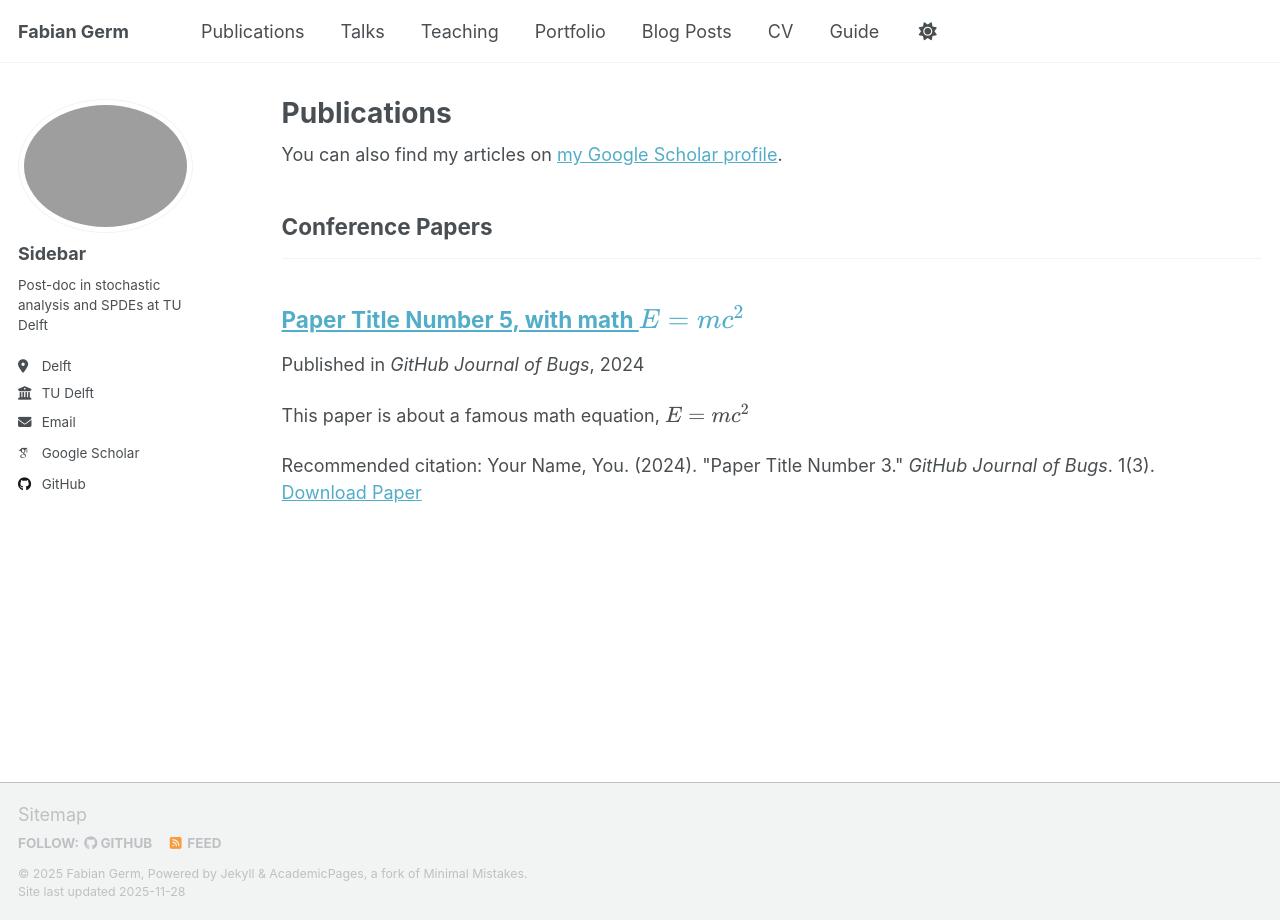
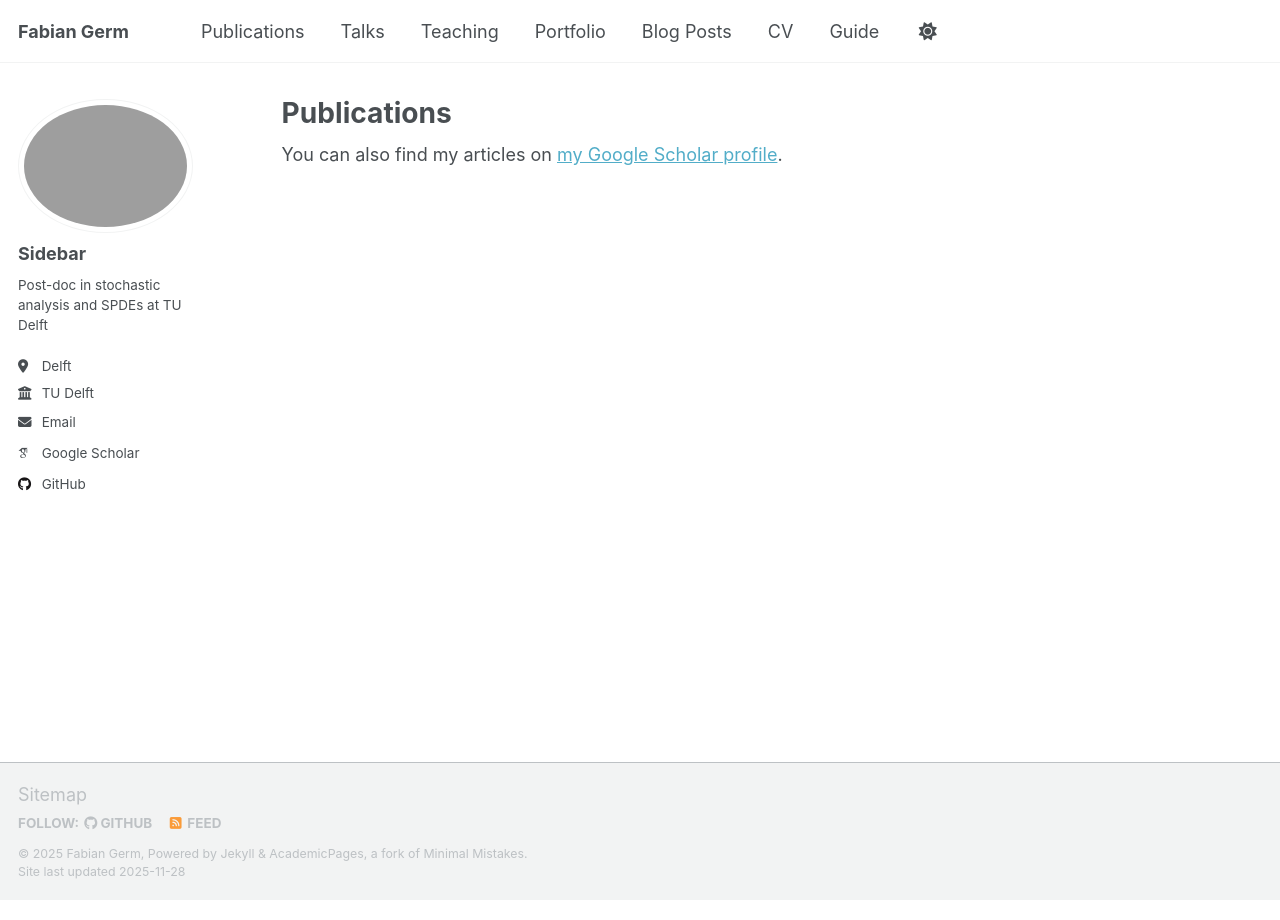
Before and after one commit to FabianGerm/fabiangerm.github.io, a Jekyll site: the page built from _pages/publications.html, in a window 1280 px wide. Built offline with Jekyll 4.4.1, drawn with Linux system fonts in a browser that asks for light colours; some web fonts are replaced; a script that is not in the unit is left out; a file with an impossible date is left out.

Commit message:
Update 2025-06-08-paper-title-number-5.md

```diff
--- a/_publications/2025-06-08-paper-title-number-5.md
+++ b/_publications/2025-06-08-paper-title-number-5.md
@@ -1,13 +1,13 @@
 ---
-title: "Paper Title Number 5, with math $$E=mc^2$$"
+title: "Extended Kalman Filter-Based Observer Design for Semilinear Infinite-Dimensional Systems"
 collection: publications
-category: conferences
+category: manuscripts
 permalink: /publication/2024-02-17-paper-title-number-4
-excerpt: 'This paper is about a famous math equation, $$E=mc^2$$'
-date: 2024-02-17
-venue: 'GitHub Journal of Bugs'
-paperurl: 'https://academicpages.github.io/files/paper3.pdf'
-citation: 'Your Name, You. (2024). &quot;Paper Title Number 3.&quot; <i>GitHub Journal of Bugs</i>. 1(3).'
+excerpt: ''
+date: 2023
+venue: 'IEEE Transactions on Automatic Control'
+paperurl: 'https://ieeexplore.ieee.org/abstract/document/10264154'
+citation: ''
 ---
 
 Using [MathJax](https://www.mathjax.org/) in the description is supported - $$E=mc^2$$ - however, the use must be mindful that the default delimiters are `$$...$$` and `\\[...\\]` which differs from the `$...$` that is typically expected.
```
